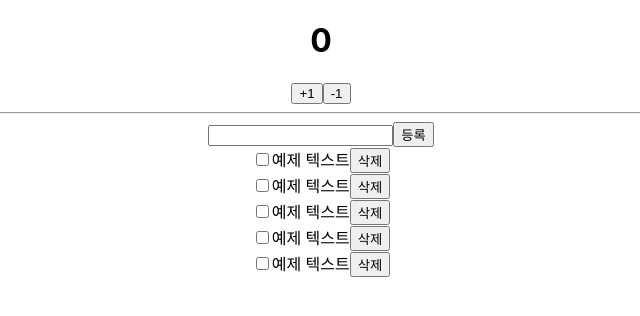
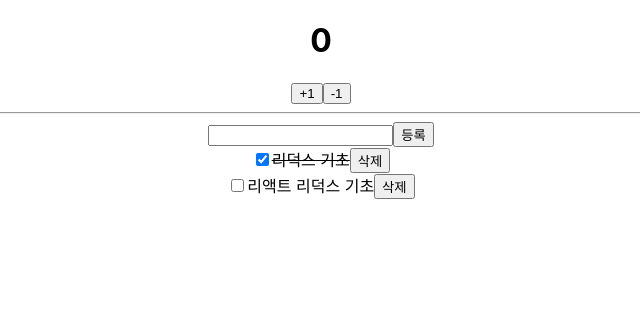
Before and after one commit to bear109/react-redux-prac, a React (Create React App) app: page / in a window 1280 px wide. Shown: the top 316 px of the page, without its empty margins (319-959 px from the left). Built offline with nearby package versions, Linux system fonts and the light colour scheme.

Commit message:
feat: Redux 적용

```diff
--- a/src/App.js
+++ b/src/App.js
@@ -1,14 +1,13 @@
-import logo from './logo.svg';
 import './App.css';
-import Counter from './components/Counter';
-import Todos from './components/Todos';
+import CounterContainer from './containers/CounterContainer';
+import TodosContainer from './containers/TodosContainer';
 
 function App() {
   return (
     <div className="App">
-      <Counter number={0} />
+      <CounterContainer />
       <hr />
-      <Todos />
+      <TodosContainer />
     </div>
   );
 }
--- a/src/components/Todos.js
+++ b/src/components/Todos.js
@@ -3,9 +3,9 @@
 function TodoItem({ todo, onToggle, onRemove }) {
   return (
     <div>
-      <input type="checkbox" />
-      <span>예제 텍스트</span>
-      <button>삭제</button>
+      <input type="checkbox" onClick={() => onToggle(todo.id)} checked={todo.done} readOnly={true} />
+      <span style={{ textDecoration: todo.done ? 'line-through' : 'none' }}>{todo.text}</span>
+      <button onClick={() => onRemove(todo.id)}>삭제</button>
     </div>
   );
 }
@@ -13,19 +13,20 @@
 function Todos({ input, todos, onChangeInput, onInsert, onToggle, onRemove }) {
   const onSubmit = (e) => {
     e.preventDefault();
+    onInsert(input);
+    onChangeInput('');
   };
+  const onChange = (e) => onChangeInput(e.target.value);
   return (
     <div>
       <form onSubmit={onSubmit}>
-        <input />
+        <input value={input} onChange={onChange} />
         <button type="submit">등록</button>
       </form>
       <div>
-        <TodoItem />
-        <TodoItem />
-        <TodoItem />
-        <TodoItem />
-        <TodoItem />
+        {todos.map((todo) => (
+          <TodoItem todo={todo} key={todo.id} onToggle={onToggle} onRemove={onRemove} />
+        ))}
       </div>
     </div>
   );
--- /dev/null
+++ b/src/containers/CounterContainer.js
@@ -0,0 +1,18 @@
+import React from 'react';
+import Counter from '../components/Counter';
+import { connect } from 'react-redux';
+import { decrease, increase } from '../modules/counter';
+
+function CounterContainer({ number, increase, decrease }) {
+  return <Counter number={number} onIncrease={increase} onDecrease={decrease} />;
+}
+
+const mapStateToProps = (state) => ({
+  number: state.counter.number,
+});
+
+const mapDispatchToProps = {
+  increase,
+  decrease,
+};
+export default connect(mapStateToProps, mapDispatchToProps)(CounterContainer);
--- /dev/null
+++ b/src/containers/TodosContainer.js
@@ -0,0 +1,30 @@
+import React from 'react';
+import { connect } from 'react-redux';
+import Todos from '../components/Todos';
+import { changeInput, insert, toggle, remove } from '../modules/todos';
+
+function TodosContainer({ input, todos, changeInput, insert, toggle, remove }) {
+  return (
+    <Todos
+      input={input}
+      todos={todos}
+      onChangeInput={changeInput}
+      onInsert={insert}
+      onToggle={toggle}
+      onRemove={remove}
+    />
+  );
+}
+
+export default connect(
+  ({ todos }) => ({
+    input: todos.input,
+    todos: todos.todos,
+  }),
+  {
+    changeInput,
+    insert,
+    toggle,
+    remove,
+  }
+)(TodosContainer);
--- a/src/index.js
+++ b/src/index.js
@@ -3,7 +3,7 @@
 import './index.css';
 import App from './App';
 import reportWebVitals from './reportWebVitals';
-import rootReducer from './containers/modules';
+import rootReducer from './modules';
 import { Provider } from 'react-redux';
 import { composeWithDevTools } from 'redux-devtools-extension';
 import { createStore } from 'redux';
```
Also changed, not shown: src/modules/counter.js (renamed from src/containers/modules/counter.js), src/modules/index.js (renamed from src/containers/modules/index.js), src/modules/todos.js (renamed from src/containers/modules/todos.js).
